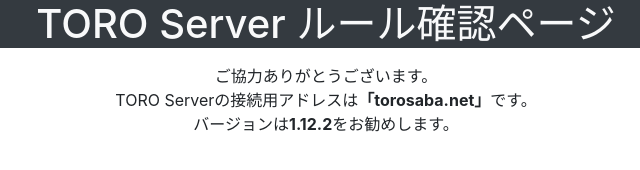
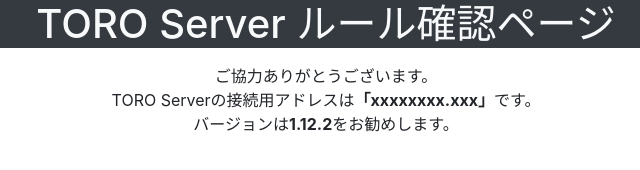
Before and after one commit to Spalits00/Spalits00.github.io, a plain HTML site: page TOROServerRules/ipDisplay.html in a window 1280 px wide. Shown: the full height of the page, 314-954 px from the left. Drawn offline with Linux system fonts and the light colour scheme.

Commit message:
Update ipDisplay.html

```diff
--- a/TOROServerRules/ipDisplay.html
+++ b/TOROServerRules/ipDisplay.html
@@ -20,7 +20,7 @@
   <div class="container-fluid">
   <div class="col text-center">
     <h1 class="title mb-lg-3 mb-sm-1 mb-md-2 bg-dark text-light">TORO Server ルール確認ページ</h1>
-    <p>ご協力ありがとうございます。<br>TORO Serverの接続用アドレスは<b>「torosaba.net」</b>です。<br>バージョンは<b>1.12.2</b>をお勧めします。</p>
+    <p>ご協力ありがとうございます。<br>TORO Serverの接続用アドレスは<b>「xxxxxxxx.xxx」</b>です。<br>バージョンは<b>1.12.2</b>をお勧めします。</p>
   </div>
   </div>
   <!-- SCRIPTS -->
```
